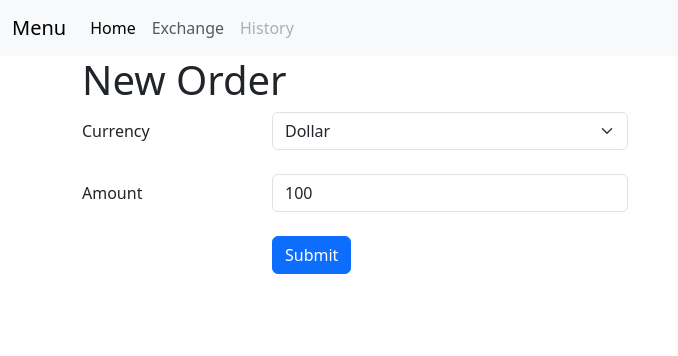
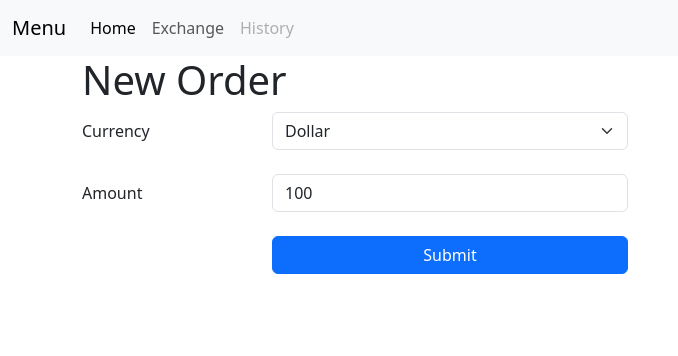
Before and after one commit to rajkonkret/bootcamp-python-18-11, a Flask app: page /exchange in a window 1280 px wide. Shown: the top 356 px of the page, without its empty margins (0-678 px from the left). Run offline with Flask 3, Linux system fonts and the light colour scheme.

Commit message:
15 - change button to width 100%

```diff
--- a/1.4 - materialy_dodatkowe.txt
+++ b/1.4 - materialy_dodatkowe.txt
@@ -140,3 +140,6 @@ Aby strona poprawnie wyświetlała się przy zmianie szerokości okna
 <HR> - linia odzielająca bloki
 {{ super() }} - wykonnaie kodu z klasy wyzszej
 {% include "menu.html" %} - dołaczenie jednego szblonu do drugiego
+
+---botstrap---
+w-100 - wypełnij pole w 100%
--- a/web_app_bootstrap_2/templates/exchange.html
+++ b/web_app_bootstrap_2/templates/exchange.html
@@ -22,13 +22,13 @@
         </div>
         <div class="row justify-content-start">
             <div class="col-2 col-form-label"><label for="amount" class="form-label">Amount</label></div>
-                <div class="col-4">
-                    <input type="text" class="form-control" id="amount" value="100"><br>
-                </div>
+            <div class="col-4">
+                <input type="text" class="form-control" id="amount" value="100"><br>
+            </div>
         </div>
         <div class="row justify-content-start">
             <div class="col-2"></div>
-            <div class="col-2"><button type="submit" class="btn btn-primary">Submit</button></div>
+            <div class="col-4"><button type="submit" class="btn btn-primary w-100">Submit</button></div>
         </div>
     </form>
 </div>
```
